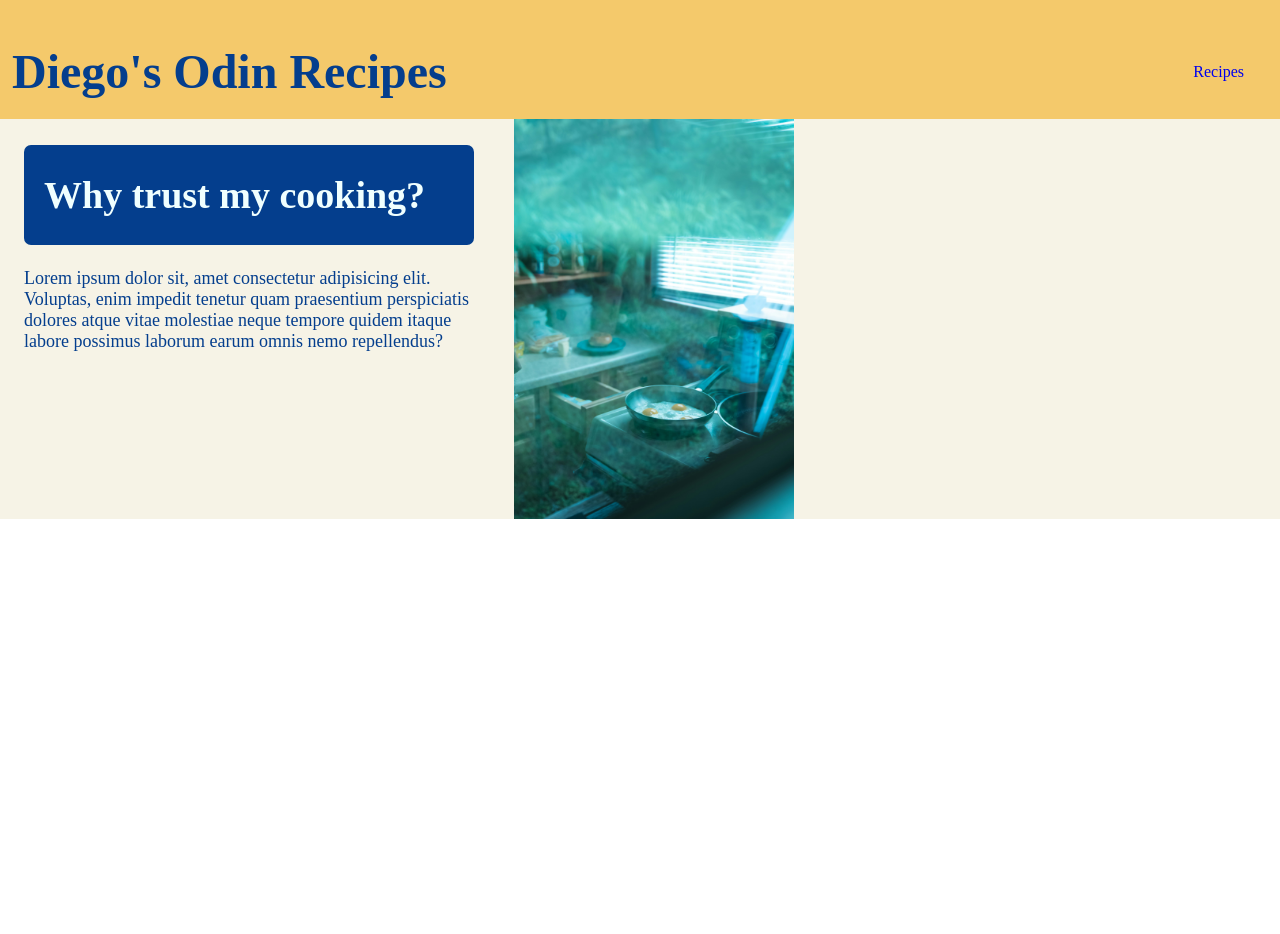
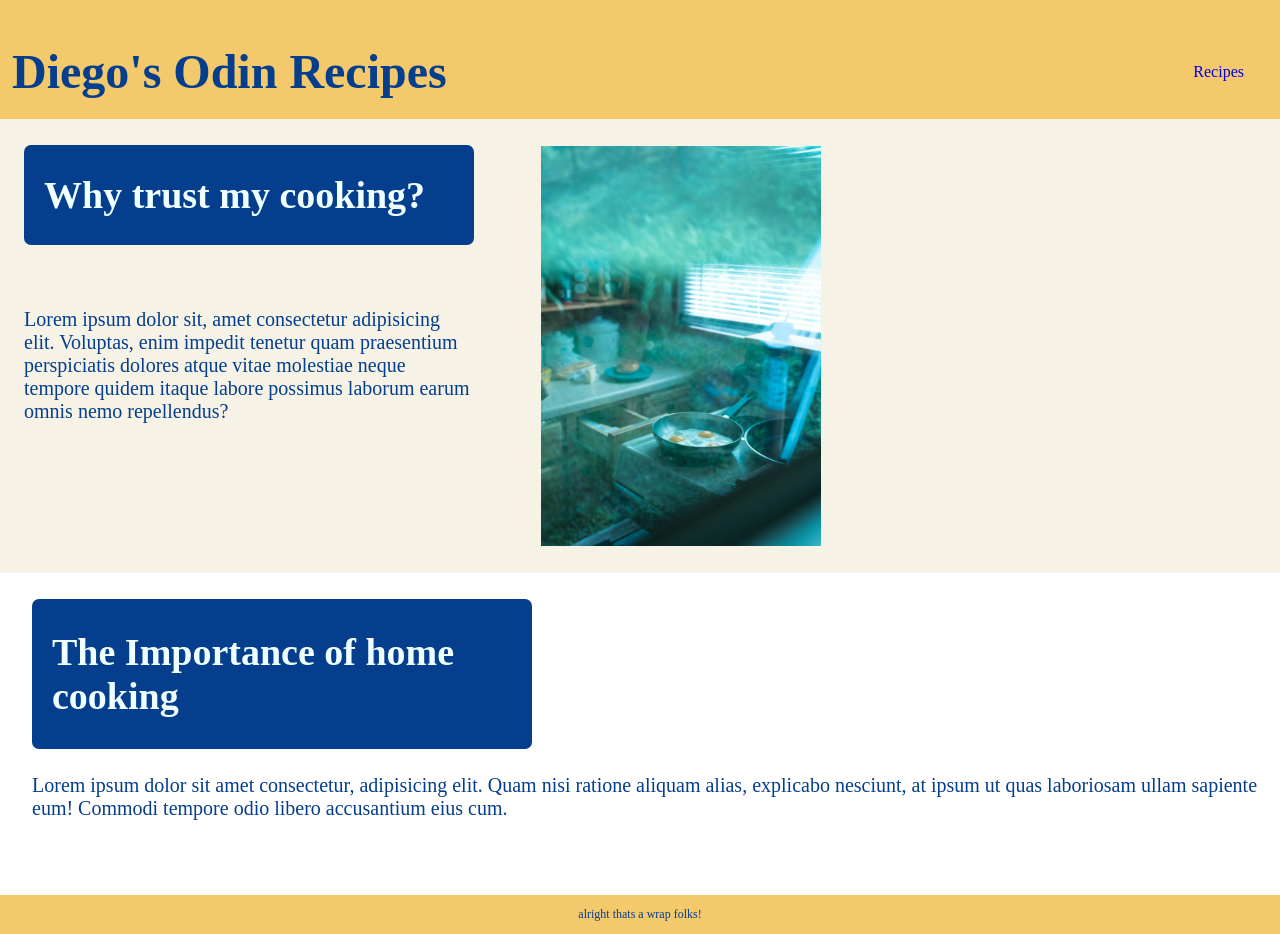
Before and after one commit to diegoc-89/odin-recipes, a plain HTML site: page index.html in a window 1280 px wide. Before the commit the page ends 800 px from the top, so only its background shows below. Drawn offline with Linux system fonts and the light colour scheme.

Commit message:
added 2 sections to home page
added a importance of home cooking section and footer

```diff
--- a/index.html
+++ b/index.html
@@ -20,5 +20,20 @@
         <img id="aboutmepic" src="/images/cgabriel-ffbR-5xjbJI-unsplash.jpg" alt="an image of a hazy room while eggs cook" width="280px" height="400px">
     </div>
 
+    <div class="home-cooking">
+        <div class="homecookingtext">
+            <h1 id="homecookingheader">The Importance of home cooking</h1>
+            <p id="homecookingp">Lorem ipsum dolor sit amet consectetur, adipisicing elit. Quam nisi ratione aliquam alias, explicabo nesciunt, at ipsum ut quas laboriosam ullam sapiente eum! Commodi tempore odio libero accusantium eius cum.</p>
+        </div>
+        <div class="homecookingimgs">
+            <img>
+            <img>
+            <img>
+        </div>
+    </div>
+
+    <footer>
+        <p>alright thats a wrap folks!</p>
+    </footer>
 </body>
 </html>
--- a/styles.css
+++ b/styles.css
@@ -35,6 +35,13 @@ a{
     gap: 40px;
 }
 
+.aboutmeL{
+    display: flex;
+    flex-direction: column;
+    gap: 40px;
+    font-size: 20px;
+}
+
 #why-title {
     color:azure;
     font-size: 38px;
@@ -54,3 +61,43 @@ a{
     padding-left: 24px;
     margin-top: -2px;
 }
+
+#aboutmepic {
+    padding:24px;
+    border: solid 3px #f6f3e6;
+    border-radius: 10px;
+}
+
+.home-cooking {
+    display: flex;
+    flex-direction: column;
+    align-content: space-around;
+    padding-left: 24px;
+    gap: 40px;
+    color:#043e8d;
+    font-size: 20px;
+}
+
+#homecookingheader {
+    background-color: #043e8d;
+    display: flex;
+    color:azure;
+    border-radius: 7px;
+    height: 150px;
+    width: 480px;
+    justify-content: center;
+    align-items: center;
+    font-size: 38px;
+    padding-left: 20px;
+
+}
+
+footer {
+    background-color: #f4c96b;
+    display:flex;
+    justify-content: center;
+    align-items: center;
+    color: #043e8d;
+    font-size: 12px;
+    margin: -8px;
+}
```
